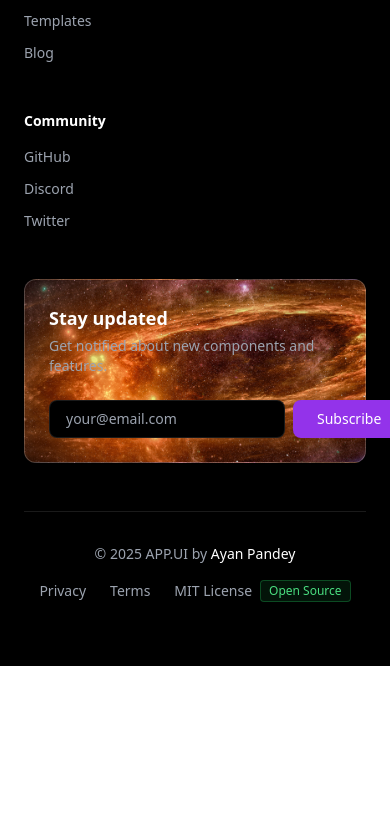
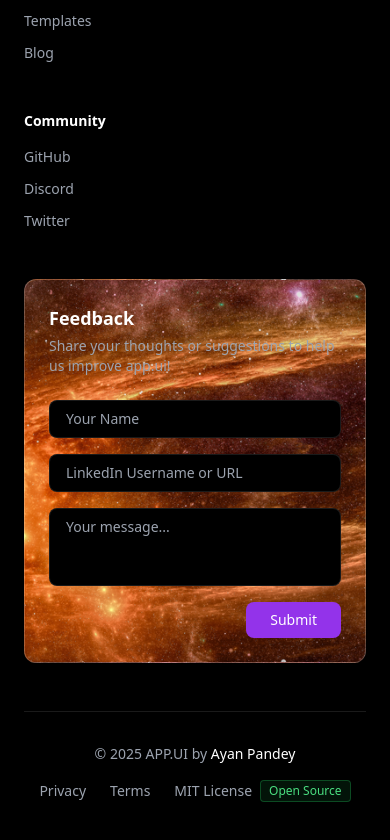
Before and after one commit to ayanpandit/AppUi, a React app in the folder AppUi/: page / in a window 390 px wide. Shown: the part 5616-6456 px from the top of the page. Before the commit the page ends 6282 px from the top, so only its background shows below. Built offline with nearby package versions, Linux system fonts and the light colour scheme; the HTML template or start-up script is replaced by a standard one; a web font is replaced by a local one.

Commit message:
adde the Feedback in the footer

```diff
--- a/AppUi/src/landing_page/footer.jsx
+++ b/AppUi/src/landing_page/footer.jsx
@@ -72,23 +72,35 @@ export default function Footer() {
           ))}
         </div>
 
-        {/* Newsletter section */}
+        {/* Feedback section */}
         <div className="mb-12 p-6 rounded-xl border border-white/20 bg-cover bg-center" style={{ backgroundImage: `url(${image})` }}>
-          <div className="flex flex-col md:flex-row items-start md:items-center justify-between gap-6">
+          <div className="flex flex-col gap-6">
             <div>
-              <h3 className="text-lg font-bold mb-1">Stay updated</h3>
-              <p className="text-sm text-gray-400">Get notified about new components and features.</p>
+              <h3 className="text-lg font-bold mb-1">Feedback</h3>
+              <p className="text-sm text-gray-400">Share your thoughts or suggestions to help us improve app.ui!</p>
             </div>
-            <div className="flex gap-2 w-full md:w-auto">
-              <input
-                type="email"
-                placeholder="your@email.com"
-                className="px-4 py-2 bg-black border border-white/10 rounded-lg text-sm focus:outline-none focus:border-purple-500 transition-colors flex-1 md:w-64"
+            <form className="flex flex-col gap-4">
+              <div className="flex flex-col md:flex-row gap-4">
+                <input
+                  type="text"
+                  placeholder="Your Name"
+                  className="px-4 py-2 bg-black border border-white/10 rounded-lg text-sm focus:outline-none focus:border-purple-500 transition-colors flex-1"
+                />
+                <input
+                  type="text"
+                  placeholder="LinkedIn Username or URL"
+                  className="px-4 py-2 bg-black border border-white/10 rounded-lg text-sm focus:outline-none focus:border-purple-500 transition-colors flex-1"
+                />
+              </div>
+              <textarea
+                placeholder="Your message..."
+                rows={3}
+                className="px-4 py-2 bg-black border border-white/10 rounded-lg text-sm focus:outline-none focus:border-purple-500 transition-colors resize-none"
               />
-              <button className="px-6 py-2 bg-purple-600 rounded-lg text-sm font-medium hover:bg-purple-500 transition-colors whitespace-nowrap">
-                Subscribe
+              <button type="submit" className="self-end px-6 py-2 bg-purple-600 rounded-lg text-sm font-medium hover:bg-purple-500 transition-colors whitespace-nowrap">
+                Submit
               </button>
-            </div>
+            </form>
           </div>
         </div>
 
```
